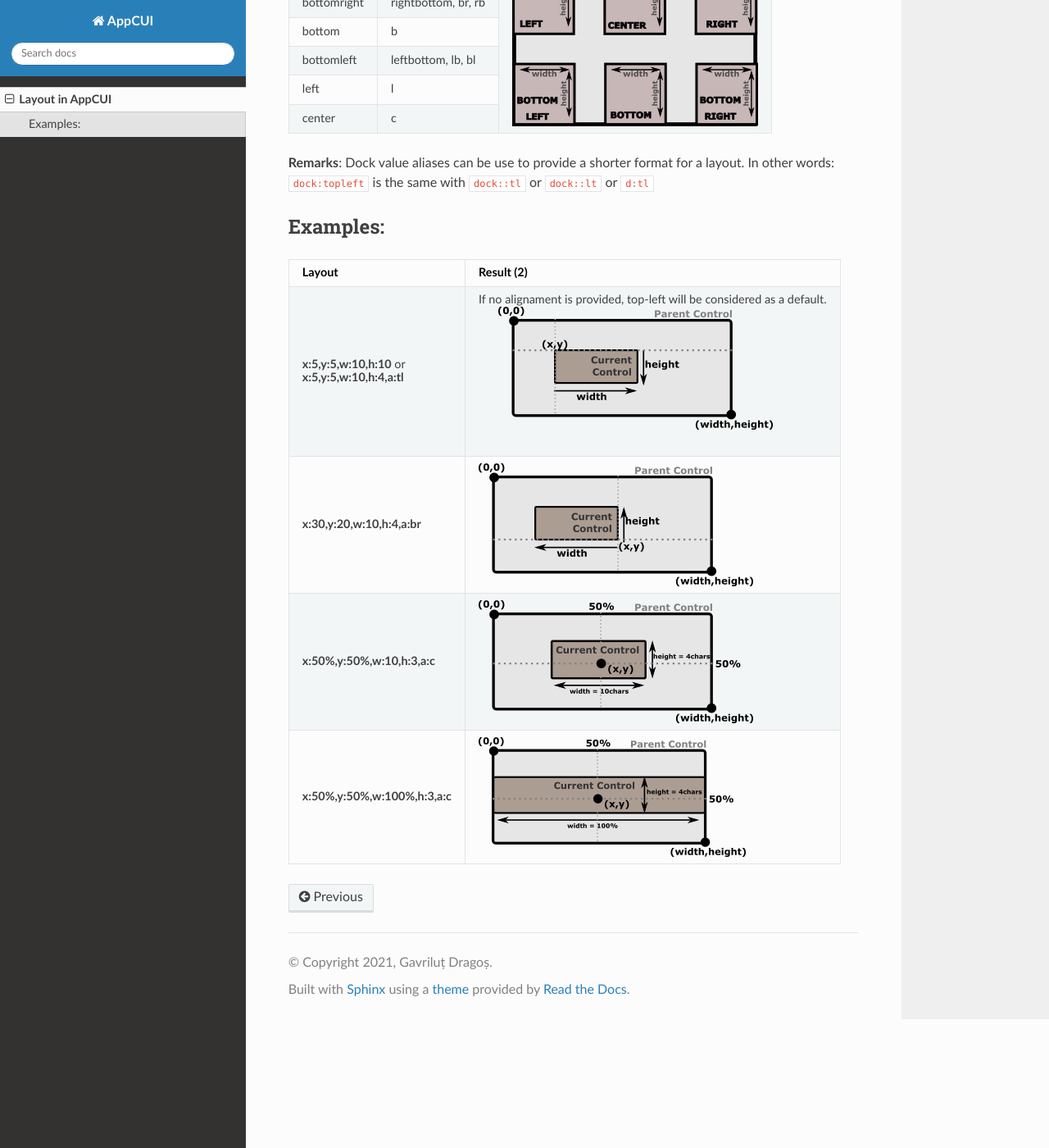
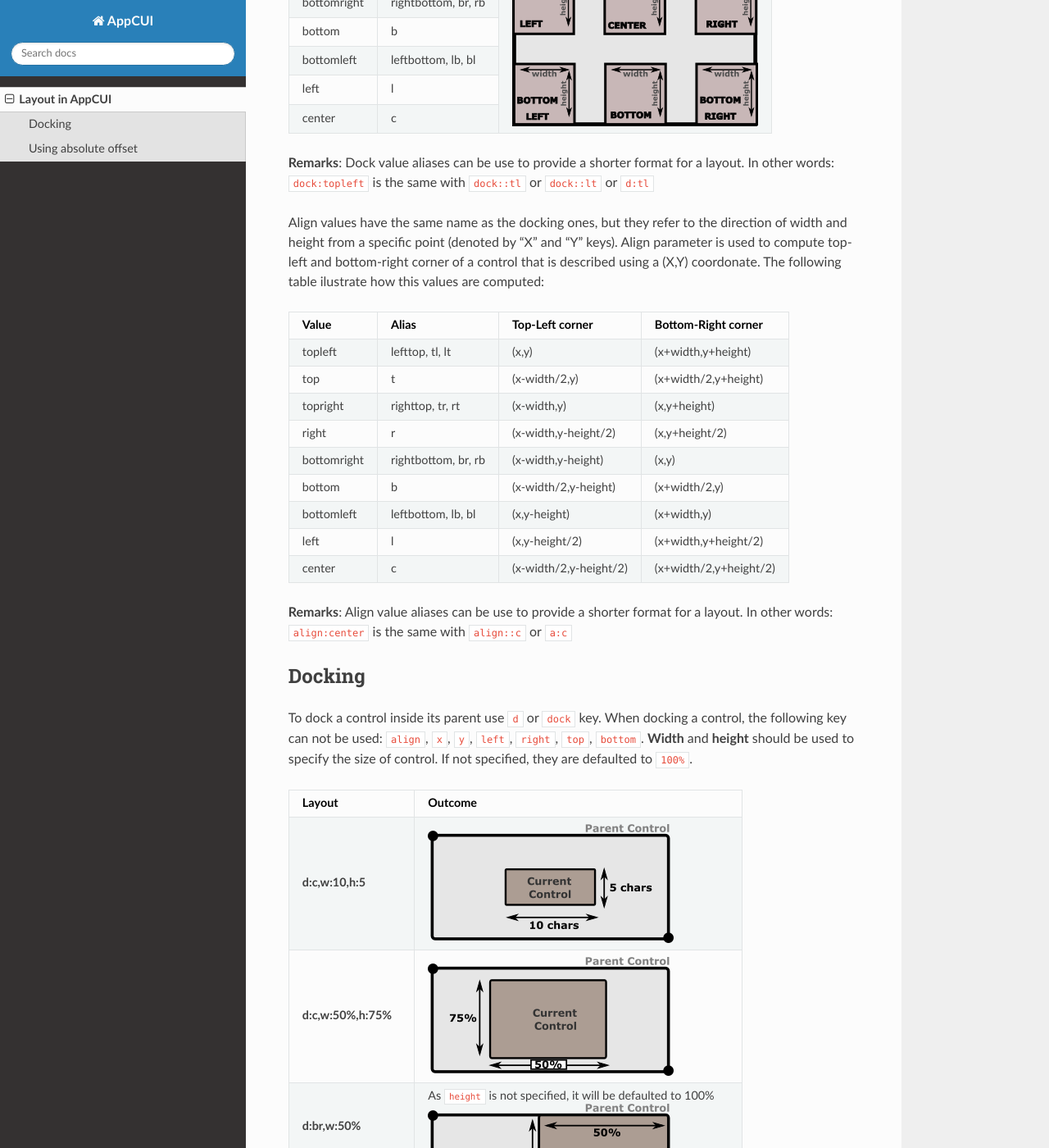
Before and after one commit to gdt050579/AppCUI, a Sphinx documentation site: the page built from docs/source/layout.rst, in a window 1280 px wide and 1400 px high, scrolled down 1566 px. Shown: the whole window at 82% size. Built offline with Sphinx 7.4.7 and the Read the Docs theme 2.0.0, drawn with Linux system fonts in a browser that asks for light colours; some of the changed text lies outside the part shown.

Commit message:
Layout docs (absolute offset examples)

```diff
--- a/docs/source/layout.rst
+++ b/docs/source/layout.rst
@@ -70,13 +70,68 @@
 
 **Remarks**: Dock value aliases can be use to provide a shorter format for a layout. In other words: ``dock:topleft`` is the same with ``dock::tl`` or ``dock::lt`` or ``d:tl``
 
+Align values have the same name as the docking ones, but they refer to the direction of width and height from a specific point (denoted by "X" and "Y" keys). Align parameter is used to compute top-left and bottom-right corner of a control that is described using a (X,Y) coordonate. The following table ilustrate how this values are computed:
 
++-------------+---------------------+------------------------+------------------------+
+| Value       | Alias               | Top-Left corner        | Bottom-Right corner    |
++=============+=====================+========================+========================+
+| topleft     | lefttop, tl, lt     | (x,y)                  | (x+width,y+height)     |
++-------------+---------------------+------------------------+------------------------+
+| top         | t                   | (x-width/2,y)          | (x+width/2,y+height)   |
++-------------+---------------------+------------------------+------------------------+
+| topright    | righttop, tr, rt    | (x-width,y)            | (x,y+height)           |
++-------------+---------------------+------------------------+------------------------+
+| right       | r                   | (x-width,y-height/2)   | (x,y+height/2)         |
++-------------+---------------------+------------------------+------------------------+
+| bottomright | rightbottom, br, rb | (x-width,y-height)     | (x,y)                  |
++-------------+---------------------+------------------------+------------------------+
+| bottom      | b                   | (x-width/2,y-height)   | (x+width/2,y)          |
++-------------+---------------------+------------------------+------------------------+
+| bottomleft  | leftbottom, lb, bl  | (x,y-height)           | (x+width,y)            |
++-------------+---------------------+------------------------+------------------------+
+| left        | l                   | (x,y-height/2)         | (x+width,y+height/2)   |
++-------------+---------------------+------------------------+------------------------+
+| center      | c                   | (x-width/2,y-height/2) | (x+width/2,y+height/2) |
++-------------+---------------------+------------------------+------------------------+
 
-Examples:
----------
+**Remarks**: Align value aliases can be use to provide a shorter format for a layout. In other words: ``align:center`` is the same with ``align::c`` or  ``a:c``
+
+Docking
+--------
+To dock a control inside its parent use ``d`` or ``dock`` key.
+When docking a control, the following key can not be used: ``align``, ``x``, ``y``, ``left``, ``right``, ``top``, ``bottom``.
+**Width** and **height** should be used to specify the size of control. If not specified, they are defaulted to ``100%``.
+
++--------------------------------------+----------------------------------------------------------------+
+| Layout                               | Outcome                                                        |
++======================================+================================================================+
+| **d:c,w:10,h:5**                     | .. image:: pics/layout_dock_c_10_5.png                         |
++--------------------------------------+----------------------------------------------------------------+
+| **d:c,w:50%,h:75%**                  | .. image:: pics/layout_dock_c_50p_75p.png                      |
++--------------------------------------+----------------------------------------------------------------+
+|| **d:br,w:50%**                      | As ``height`` is not specified, it will be defaulted to 100%   |
+||                                     |                                                                |
+||                                     | .. image:: pics/layout_dock_br_50p.png                         |
++--------------------------------------+----------------------------------------------------------------+
+|| **d:c** or **d:tl** or **d:br** ... || As both ``width`` and ``height`` parameters are missing, they |
+||                                     || will be defaulted to **100%**. This means that curren control |
+||                                     || will ocupy its entire parent surface. This is the easyest way |
+||                                     || to make a control fill all of its parent surface.             |
+|                                      |                                                                |
+||                                     | .. image:: pics/layout_dock_fill.png                           |
++--------------------------------------+----------------------------------------------------------------+
+
+Using absolute offset
+---------------------
+In this mode parameters ``x`` and ``y`` must be used to specify a point from where the control will be constructed.
+When using this more, parameters ``d``, ``left``, ``right``, ``top``, ``bottom`` can not be used.
+If **width** or **height** are not specified , they will be defaulted to ``1 character`` (unless there is a minimum width or minumum height specified for that controls - in which case that limit will be applied).
+If **align** is not specified, it will be defaulted to ``topleft``
+
+If ``x``, ``y``, ``width`` or ``height`` are provided using percentages, the control will automatically adjust its size if its parent size changes.
 
 +--------------------------------+------------------------------------------------------------------------+
-| Layout                         | Result (2)                                                             |
+| Layout                         | Result                                                                 |
 +================================+========================================================================+
 | **x:5,y:5,w:10,h:10** or       |If no alignament is provided, top-left will be considered as a default. |
 |                                |                                                                        |
```
